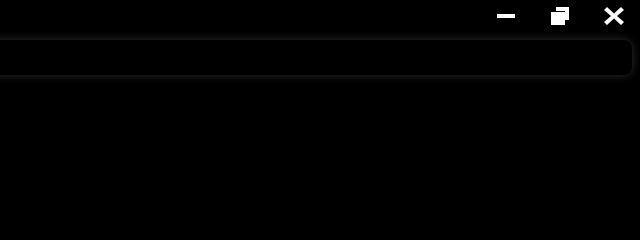
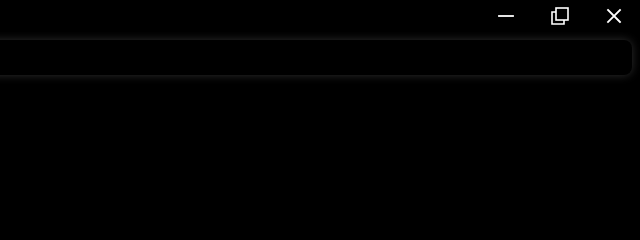
Before and after one commit to BaskalM0ment/NoTrace-Browser, an Electron app: page index.html in a window 1200 px wide. Shown: the top 240 px of the page, 560-1200 px from the left. Drawn offline with Linux system fonts and the light colour scheme.

Commit message:
Refine white window control icons

```diff
--- a/index.html
+++ b/index.html
@@ -254,13 +254,13 @@ webview.active {
 <div class="titlebar">
   <div class="window-controls">
     <button class="window-control" title="Minimize" aria-label="Minimize" onclick="minimize()">
-      <svg viewBox="0 0 24 24" aria-hidden="true"><rect x="3" y="10" width="18" height="4" fill="currentColor" stroke="none"/></svg>
+      <svg viewBox="0 0 24 24" aria-hidden="true"><path d="M5 12H19" fill="none" stroke="currentColor" stroke-width="1.8" stroke-linecap="square"/></svg>
     </button>
     <button class="window-control" title="Restore" aria-label="Restore" onclick="maximize()">
-      <svg viewBox="0 0 24 24" aria-hidden="true"><path d="M8 3H21V16H17V7H8Z" fill="currentColor" stroke="none"/><path d="M3 8H17V21H3Z" fill="currentColor" stroke="none"/></svg>
+      <svg viewBox="0 0 24 24" aria-hidden="true"><rect x="8" y="4" width="12" height="12" fill="none" stroke="currentColor" stroke-width="1.6"/><path d="M16 16V20H4V8H8" fill="none" stroke="currentColor" stroke-width="1.6" stroke-linejoin="miter"/></svg>
     </button>
     <button class="window-control" title="Close" aria-label="Close" onclick="closeApp()">
-      <svg viewBox="0 0 24 24" aria-hidden="true"><path d="M5 3L12 9.5L19 3L22 6L15 12L22 18L19 21L12 14.5L5 21L2 18L9 12L2 6Z" fill="currentColor" stroke="none"/></svg>
+      <svg viewBox="0 0 24 24" aria-hidden="true"><path d="M6 6L18 18M18 6L6 18" fill="none" stroke="currentColor" stroke-width="1.8" stroke-linecap="square"/></svg>
     </button>
   </div>
 </div>
```
